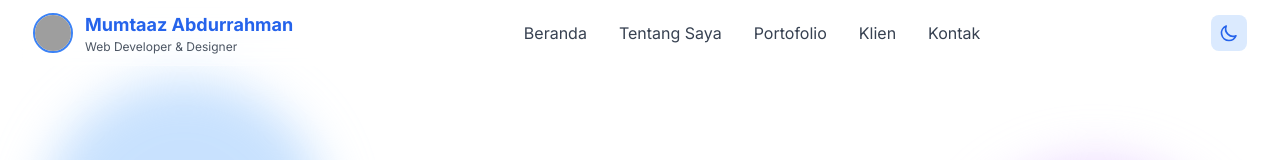
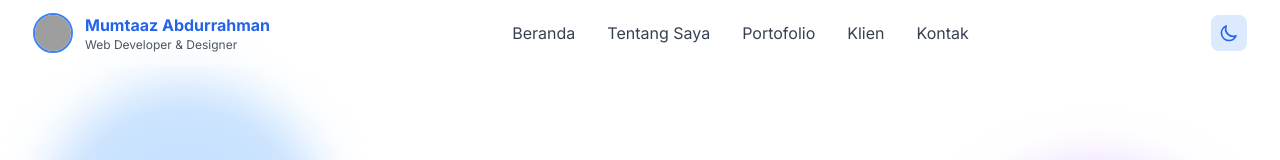
Before and after one commit to mutazs21/Portofolio, a plain HTML site: page index.html in a window 1280 px wide. Shown: the top 160 px of the page. Drawn offline with nearby package versions, Linux system fonts and the light colour scheme; grey boxes are pictures that could not be loaded.

Commit message:
Update index.html

```diff
--- a/index.html
+++ b/index.html
@@ -96,7 +96,7 @@
                     <img src="https://images.unsplash.com/photo-1507003211169-0a1dd7228f2d?w=150&h=150&fit=crop&crop=face"
                         alt="Mumtaaz Abdurrahman" class="w-10 h-10 rounded-full object-cover border-2 border-primary-500">
                     <div>
-                        <h1 class="text-lg font-bold text-primary-600 dark:text-primary-400">Mumtaaz Abdurrahman</h1>
+                        <h1 class="text-base font-bold text-primary-600 dark:text-primary-400">Mumtaaz Abdurrahman</h1>
                         <p class="text-xs text-gray-600 dark:text-gray-400">Web Developer & Designer</p>
                     </div>
                 </div>
```
